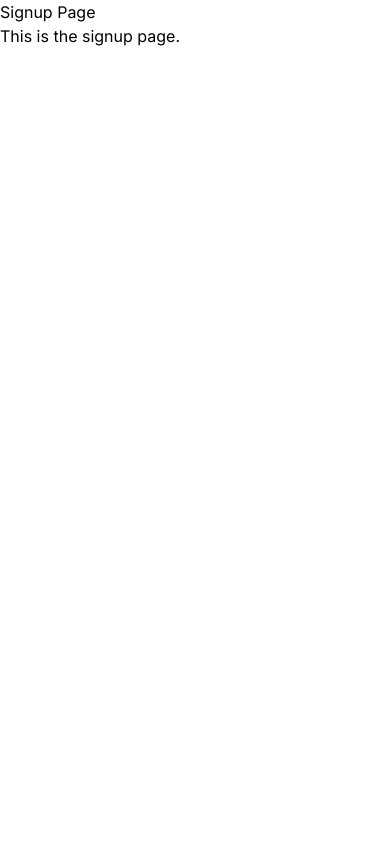
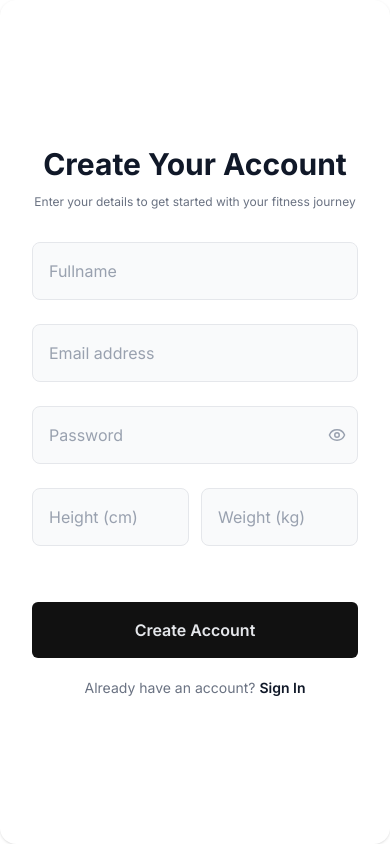
Before and after one commit to prvncodz/trackout, a React (Vite) app in the folder client/: page /signup in a window 390 px wide. Built offline with nearby package versions, Linux system fonts and the light colour scheme; no server answers; a web font is replaced by a local one.

Commit message:
added sign in, sign up pages and made them responsive

```diff
--- a/client/src/components/ui/Inputfield.jsx
+++ b/client/src/components/ui/Inputfield.jsx
@@ -1,7 +1,7 @@
 import { useState } from "react";
 import { Eye, EyeOff } from "lucide-react";
 
-export default function InputField({
+const InputField = ({
     id,
     name,
     type = "text",
@@ -12,7 +12,7 @@ export default function InputField({
     error,
     disabled = false,
     className = "",
-}) {
+}) => {
     const [showPassword, setShowPassword] = useState(false);
 
     const isPassword = type === "password";
@@ -38,7 +38,7 @@ export default function InputField({
                     onChange={onChange}
                     disabled={disabled}
                     className={`
-            w-full bg-gray-50 border rounded-lg px-4 py-3 text-sm text-gray-800
+            w-full bg-gray-50 border rounded-lg px-4 py-4 text-base text-gray-800
             placeholder:text-gray-400 outline-none transition-all duration-200
             focus:bg-white focus:border-gray-800 focus:ring-2 focus:ring-gray-800/10
             disabled:opacity-50 disabled:cursor-not-allowed
@@ -53,7 +53,7 @@ export default function InputField({
                         onClick={() => setShowPassword((v) => !v)}
                         className="absolute right-3 top-1/2 -translate-y-1/2 text-gray-400 hover:text-gray-600 transition-colors"
                     >
-                        {showPassword ? <EyeOff size={16} /> : <Eye size={16} />}
+                        {showPassword ? <EyeOff size={18} /> : <Eye size={18} />}
                     </button>
                 )}
             </div>
@@ -63,3 +63,4 @@ export default function InputField({
         </div>
     );
 }
+export default InputField;
--- a/client/src/pages/LandingPage.jsx
+++ b/client/src/pages/LandingPage.jsx
@@ -2,6 +2,8 @@ import { Activity, Calendar, TrendingUp, TrendingUpDown } from "lucide-react"
 import Navbar from "../components/layout/Navbar"
 import Button from "../components/ui/Button"
 import { IconTreadmill } from "@tabler/icons-react"
+import { Navigate, useNavigate } from "react-router-dom"
+import { Link } from "react-scroll"
 
 const LabelChip = () => {
     return (
@@ -21,7 +23,9 @@ const HeroText = () => {
     )
 }
 
+
 const HeroSection = () => {
+    const navigate = useNavigate();
     return (
         <section id="home" className="mt-40">
             <div className="flex flex-col items-center justify-center gap-5">
@@ -29,12 +33,16 @@ const HeroSection = () => {
                 <HeroText />
             </div>
             <div className="flex items-center justify-center mt-10 gap-5">
-                <Button>
+                <Button onClick={() => navigate("/signin")}>
                     Get started for free
                 </Button>
-                <button className="h-10 w-auto p-2 px-8 text-near-black bg-gray-50 rounded-md flex justify-center items-center cursor-pointer font-semibold hover:bg-gray-100 hover:text-gray-900 active:scale-98 transition-all border border-gray-300">
+                <Link to="features"
+                    className="h-10 w-auto p-2 px-8 text-near-black bg-gray-50 rounded-md flex justify-center items-center cursor-pointer font-semibold hover:bg-gray-100 hover:text-gray-900 active:scale-98 transition-all border border-gray-300"
+                    smooth={true}
+                    offset={-140} duration={300}
+                >
                     How it works?
-                </button>
+                </Link>
             </div>
         </section>
     )
@@ -43,7 +51,7 @@ const HeroSection = () => {
 
 const Layout = ({ children }) => {
     return (
-        <div className="w-full max-w-[60vw] mx-auto relative ">
+        <div className="w-full md:max-w-[60vw] mx-auto relative ">
             {children}
         </div>
     )
@@ -83,8 +91,8 @@ const FeaturesCard = ({ Logo, title, description, className }) => {
 
 const Workflow = () => {
     return (
-        <section id="how-it-works" className="my-15">
-            <h2 className="text-2xl font-bold  text-near-black mb-3 text-center">Application Workflow</h2>
+        <section id="how-it-works" className="my-30">
+            <h2 className="text-3xl font-bold  text-near-black mb-3 text-center">Application Workflow</h2>
             <div className="relative flex w-full my-15 justify-between">
                 <WorkflowCard no={1} title={"Initialize Session"} description={"Select your program or start an empty log. Trackout your routine instantly."} />
                 <WorkflowCard no={2} title={"Log Your Sets"} description={"Add exercises, sets, reps, and weight as you go. Fast input, zero friction."} />
@@ -107,7 +115,7 @@ const WorkflowCard = ({ no, title, description }) => {
 }
 const Footer = () => {
     return (
-        <footer className="mt-40  border-t border-line-color flex flex-col justify-center items-center py-5 w-full">
+        <footer className="mt-70  border-t border-line-color flex flex-col justify-center items-center py-5 w-full">
             <h2 className="font-serif text-gray-700 text-xl text-center w-full max-w-[80%]">"It removes emotion from the process. You are left only with the architecture of your own discipline and the numbers that prove it."
             </h2>
             <h5 className="text-center mt-3 text-xs text-neutral-500  ">DR. E. VANCE <br />SPORTS SCIENTIST / ATHLETE</h5>
@@ -119,7 +127,7 @@ const Footer = () => {
 
 const LandingPage = () => {
     return (
-        <div className="bg-neutral-50 w-full flex justify-center items-center flex-col selection:bg-near-black selection:text-btn-text">
+        <div className="bg-neutral-50 w-full max-w-screen flex justify-center items-center flex-col selection:bg-near-black selection:text-btn-text">
             <Navbar />
             <Layout>
                 <HeroSection />
--- a/client/src/pages/SigninPage.jsx
+++ b/client/src/pages/SigninPage.jsx
@@ -1,31 +1,13 @@
-import { useState } from "react";
+import { useState } from "react"
 import axios from "axios";
-import Button from "../components/ui/Button";
-import { ToastContainer, useToast } from "../components/ui/Toast";
-import InputField from "../components/ui/InputField";
+import Button from "../components/ui/Button.jsx";
+import { ToastContainer, useToast } from "../components/ui/Toast.jsx";
+import InputField from "../components/ui/Inputfield.jsx";
+import gymImage from "../assets/gym-hero.jpg"
+import { useNavigate } from "react-router-dom";
 
-const API_BASE_URL = import.meta.env.VITE_API_BASE_URL || "http://localhost:3000";
 
-// ─── Validation helpers ──────────────────────────────────────────────────────
-
-function validate({ email, password }) {
-    const errors = {};
-    if (!email.trim()) {
-        errors.email = "Email is required.";
-    } else if (!/^[^\s@]+@[^\s@]+\.[^\s@]+$/.test(email)) {
-        errors.email = "Enter a valid email address.";
-    }
-    if (!password) {
-        errors.password = "Password is required.";
-    } else if (password.length < 6) {
-        errors.password = "Password must be at least 6 characters.";
-    }
-    return errors;
-}
-
-// ─── SignIn Page ─────────────────────────────────────────────────────────────
-
-export default function SignInPage() {
+const SignInPage = () => {
     const [form, setForm] = useState({ email: "", password: "" });
     const [fieldErrors, setFieldErrors] = useState({});
     const [loading, setLoading] = useState(false);
@@ -43,7 +25,6 @@ export default function SignInPage() {
     const handleSubmit = async (e) => {
         e?.preventDefault?.();
 
-        const errors = validate(form);
         if (Object.keys(errors).length > 0) {
             setFieldErrors(errors);
             return;
@@ -52,7 +33,7 @@ export default function SignInPage() {
         setLoading(true);
 
         try {
-            await axios.post(`${API_BASE_URL}/api/auth/signin`, {
+            await axios.post(`/api/auth/signin`, {
                 email: form.email,
                 password: form.password,
             });
@@ -73,12 +54,9 @@ export default function SignInPage() {
 
     return (
         <>
-            {/* ── Desktop Layout ─────────────────────────────────────────────── */}
-            <div className="min-h-screen bg-[#e8e8f0] flex items-center justify-center p-6">
-                <div className="hidden md:flex w-full max-w-4xl bg-white rounded-2xl shadow-sm overflow-hidden min-h-[520px]">
+            <div className="hidden md:flex w-full h-screen bg-white rounded-2xl shadow-sm overflow-hidden min-h-[520px]">
 
-                    {/* Left — Form Panel */}
-                    <div className="flex-1 flex flex-col justify-center px-12 py-14">
+                <div className="flex-1 flex flex-col items-start justify-center w-full px-12 py-14 ">
                     <FormContent
                         form={form}
                         fieldErrors={fieldErrors}
@@ -88,8 +66,7 @@ export default function SignInPage() {
                     />
                 </div>
 
-                    {/* Right — Image Panel */}
-                    <div className="w-[395px] shrink-0 relative overflow-hidden">
+                <div className="w-[50%] shrink-0 relative overflow-hidden">
                     <img
                         src={gymImage}
                         alt="Gym illustration"
@@ -99,8 +76,8 @@ export default function SignInPage() {
             </div>
 
             {/* ── Mobile Layout ──────────────────────────────────────────────── */}
-                <div className="md:hidden w-full max-w-sm bg-white rounded-2xl shadow-sm overflow-hidden">
-                    <div className="px-8 py-10">
+            <div className="md:hidden w-full h-screen flex justify-center items-center bg-white  shadow-sm overflow-hidden">
+                <div className="px-8 py-10  w-full">
                     <FormContent
                         form={form}
                         fieldErrors={fieldErrors}
@@ -110,7 +87,6 @@ export default function SignInPage() {
                     />
                 </div>
             </div>
-            </div>
 
             {/* ── Toast Container ────────────────────────────────────────────── */}
             <ToastContainer toasts={toasts} onRemove={removeToast} />
@@ -118,23 +94,22 @@ export default function SignInPage() {
     );
 }
 
-// ─── Reusable form block (shared between desktop & mobile) ───────────────────
 
-function FormContent({ form, fieldErrors, loading, onChange, onSubmit }) {
+const FormContent = ({ form, fieldErrors, loading, onChange, onSubmit }) => {
+    const navigate = useNavigate();
+
     return (
-        <div className="w-full max-w-xs mx-auto">
-            {/* Header */}
+        <div className=" max-w-lg w-full  mx-auto tracking-normal ">
             <div className="mb-8">
-                <h1 className="text-2xl font-bold text-gray-900 tracking-tight">
+                <h1 className="text-3xl font-bold text-gray-900 text-center md:text-left ">
                     Welcome Back
                 </h1>
-                <p className="text-sm text-gray-500 mt-1">
+                <p className="text-xs text-gray-500 mt-3 text-center md:text-left ">
                     Enter your credentials to access your account
                 </p>
             </div>
 
-            {/* Fields */}
-            <div className="space-y-4">
+            <div className="space-y-6 mt-2">
                 <InputField
                     id="email"
                     name="email"
@@ -158,21 +133,11 @@ function FormContent({ form, fieldErrors, loading, onChange, onSubmit }) {
                 />
             </div>
 
-            {/* Forgot password */}
-            <div className="flex justify-end mt-2.5 mb-6">
-                <a
-                    href="/forgot-password"
-                    className="text-xs text-gray-500 hover:text-gray-800 transition-colors"
-                >
-                    Forgot password?
-                </a>
-            </div>
 
-            {/* Submit */}
             <Button
                 onClick={onSubmit}
                 disabled={loading}
-                className="w-full"
+                className="w-full mt-14 h-14 text-lg"
             >
                 {loading ? (
                     <span className="flex items-center justify-center gap-2">
@@ -184,21 +149,19 @@ function FormContent({ form, fieldErrors, loading, onChange, onSubmit }) {
                 )}
             </Button>
 
-            {/* Sign up link */}
             <p className="text-center text-sm text-gray-500 mt-5">
                 Don't have an account?{" "}
-                <a
-                    href="/signup"
-                    className="text-gray-900 font-semibold hover:underline underline-offset-2"
+                <span
+                    onClick={() => navigate("/signup")}
+                    className="text-gray-900 font-semibold hover:underline underline-offset-2 cursor-pointer"
                 >
                     Sign Up
-                </a>
+                </span>
             </p>
         </div>
     );
 }
 
-// ─── Tiny spinner ─────────────────────────────────────────────────────────────
 
 function Spinner() {
     return (
@@ -221,3 +184,4 @@ function Spinner() {
         </svg>
     );
 }
+export default SignInPage;
--- a/client/src/pages/SignupPage.jsx
+++ b/client/src/pages/SignupPage.jsx
@@ -1,10 +1,220 @@
-const SignupPage = () => {
+import { useState } from "react"
+import axios from "axios";
+import Button from "../components/ui/Button.jsx";
+import { ToastContainer, useToast } from "../components/ui/Toast.jsx";
+import InputField from "../components/ui/Inputfield.jsx";
+import gymImage from "../assets/gym-hero.jpg"
+import { useNavigate } from "react-router-dom";
+
+
+const SignInPage = () => {
+    const [form, setForm] = useState({ email: "", password: "" });
+    const [fieldErrors, setFieldErrors] = useState({});
+    const [loading, setLoading] = useState(false);
+    const { toasts, addToast, removeToast } = useToast();
+
+    const handleChange = (e) => {
+        const { name, value } = e.target;
+        setForm((prev) => ({ ...prev, [name]: value }));
+        // Clear field error on change
+        if (fieldErrors[name]) {
+            setFieldErrors((prev) => ({ ...prev, [name]: "" }));
+        }
+    };
+
+    const handleSubmit = async (e) => {
+        e?.preventDefault?.();
+
+        if (Object.keys(errors).length > 0) {
+            setFieldErrors(errors);
+            return;
+        }
+
+        setLoading(true);
+
+        try {
+            await axios.post(`/api/auth/signin`, {
+                email: form.email,
+                password: form.password,
+            });
+
+            addToast("Signed in successfully! Welcome back.", "success");
+            setForm({ email: "", password: "" });
+            setFieldErrors({});
+        } catch (err) {
+            const message =
+                err?.response?.data?.message ||
+                err?.response?.data?.error ||
+                "Something went wrong. Please try again.";
+            addToast(message, "error");
+        } finally {
+            setLoading(false);
+        }
+    };
+
     return (
-        <div>
-            <h1>Signup Page</h1>
-            <p>This is the signup page.</p>
+        <>
+            <div className="hidden md:flex w-full h-screen bg-white rounded-2xl shadow-sm overflow-hidden min-h-[520px]">
+
+                <div className="flex-1 flex flex-col items-start justify-center w-full px-12 py-14 ">
+                    <FormContent
+                        form={form}
+                        fieldErrors={fieldErrors}
+                        loading={loading}
+                        onChange={handleChange}
+                        onSubmit={handleSubmit}
+                    />
+                </div>
+
+                <div className="w-[50%] shrink-0 relative overflow-hidden">
+                    <img
+                        src={gymImage}
+                        alt="Gym illustration"
+                        className="w-full h-full object-cover"
+                    />
+                </div>
+            </div>
+
+            {/* ── Mobile Layout ──────────────────────────────────────────────── */}
+            <div className="md:hidden w-full h-screen flex justify-center items-center  bg-white rounded-2xl shadow-sm overflow-hidden">
+                <div className="px-8 py-10">
+                    <FormContent
+                        form={form}
+                        fieldErrors={fieldErrors}
+                        loading={loading}
+                        onChange={handleChange}
+                        onSubmit={handleSubmit}
+                    />
+                </div>
+            </div>
+
+            {/* ── Toast Container ────────────────────────────────────────────── */}
+            <ToastContainer toasts={toasts} onRemove={removeToast} />
+        </>
+    );
+}
+
+
+const FormContent = ({ form, fieldErrors, loading, onChange, onSubmit }) => {
+    const navigate = useNavigate();
+
+    return (
+        <div className=" max-w-lg w-full mx-auto tracking-normal">
+            <div className="mb-8">
+                <h1 className="text-3xl text-center md:text-left font-bold text-gray-900">
+                    Create Your Account
+                </h1>
+                <p className="text-xs text-center md:text-left text-gray-500 mt-3">
+                    Enter your details to get started with your fitness journey
+                </p>
+            </div>
+
+            <div className="space-y-6 mt-2">
+                <InputField
+                    id="fullname"
+                    name="fullname"
+                    type="text"
+                    placeholder="Fullname"
+                    value={form.fullname}
+                    onChange={onChange}
+                    error={fieldErrors.fullname}
+                    disabled={loading}
+                />
+                <InputField
+                    id="email"
+                    name="email"
+                    type="email"
+                    placeholder="Email address"
+                    value={form.email}
+                    onChange={onChange}
+                    error={fieldErrors.email}
+                    disabled={loading}
+                />
+
+                <InputField
+                    id="password"
+                    name="password"
+                    type="password"
+                    placeholder="Password"
+                    value={form.password}
+                    onChange={onChange}
+                    error={fieldErrors.password}
+                    disabled={loading}
+                />
+                <div className="flex gap-3">
+
+                    <InputField
+                        id="height"
+                        name="height"
+                        type="text"
+                        placeholder="Height (cm)"
+                        value={form.email}
+                        onChange={onChange}
+                        error={fieldErrors.email}
+                        disabled={loading}
+                    />
+                    <InputField
+                        id="email"
+                        name="email"
+                        type="email"
+                        placeholder="Weight (kg)"
+                        value={form.email}
+                        onChange={onChange}
+                        error={fieldErrors.email}
+                        disabled={loading}
+                    />
+                </div>
+            </div>
+
+
+            <Button
+                onClick={onSubmit}
+                disabled={loading}
+                className="w-full mt-14 h-14 text-base"
+            >
+                {loading ? (
+                    <span className="flex items-center justify-center gap-2">
+                        <Spinner />
+                        Signing in...
+                    </span>
+                ) : (
+                    "Create Account"
+                )}
+            </Button>
+
+            <p className="text-center text-sm text-gray-500 mt-5">
+                Already have an account?{" "}
+                <span
+                    onClick={() => navigate("/signin")}
+                    className="text-gray-900 font-semibold hover:underline underline-offset-2 cursor-pointer"
+                >
+                    Sign In
+                </span>
+            </p>
         </div>
     );
-};
+}
 
-export default SignupPage;
+
+function Spinner() {
+    return (
+        <svg
+            className="animate-spin h-4 w-4"
+            xmlns="http://www.w3.org/2000/svg"
+            fill="none"
+            viewBox="0 0 24 24"
+        >
+            <circle
+                className="opacity-25"
+                cx="12" cy="12" r="10"
+                stroke="currentColor" strokeWidth="4"
+            />
+            <path
+                className="opacity-75"
+                fill="currentColor"
+                d="M4 12a8 8 0 018-8V0C5.373 0 0 5.373 0 12h4z"
+            />
+        </svg>
+    );
+}
+export default SignInPage;
```
Also changed, not shown: client/src/components/layout/Navbar.jsx (+12 -10 lines). Lines whose indentation alone changed are shown as unchanged.
